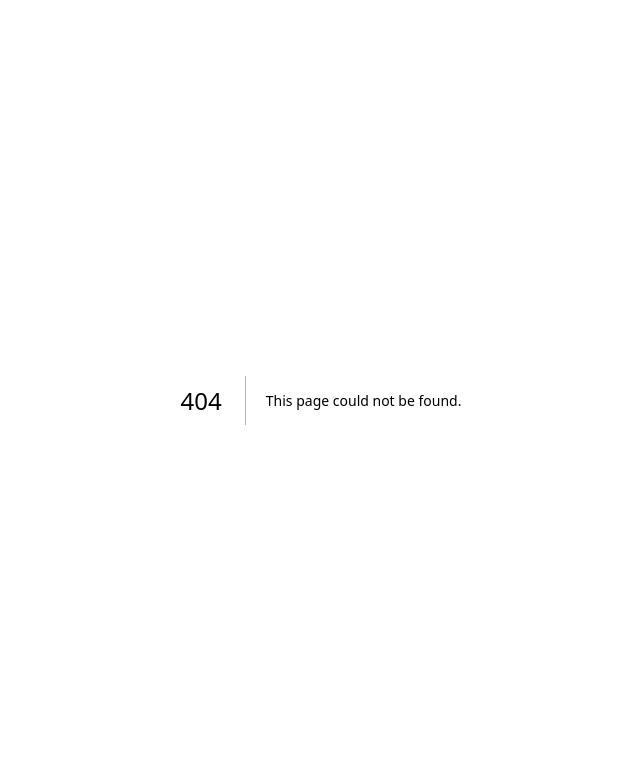
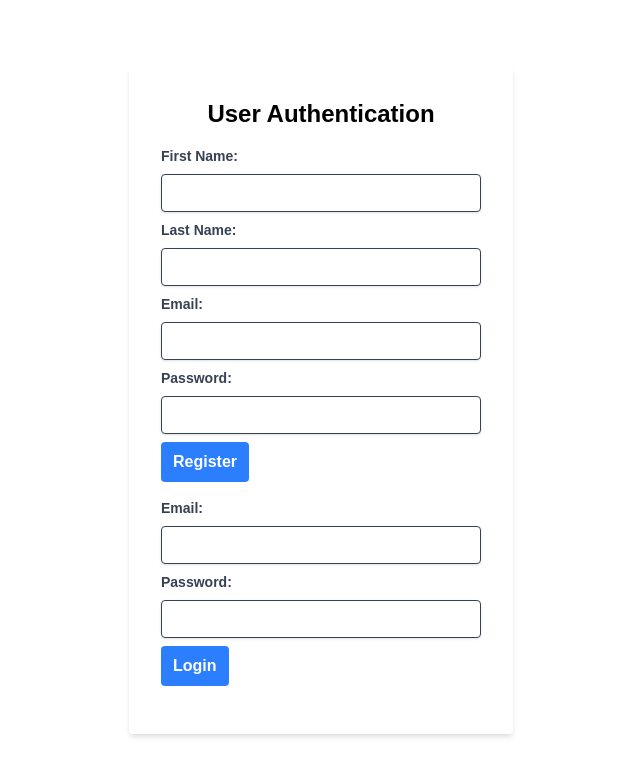
Before and after one commit to ffuad13/sinau-koding-fs, a Next.js app: page /user in a window 1280 px wide. Before the commit this address had no page. Shown: the top 776 px of the page, without its empty margins (319-959 px from the left). Built offline with nearby package versions, Linux system fonts and the light colour scheme.

Commit message:
add redux

```diff
--- a/package.json
+++ b/package.json
@@ -7,16 +7,19 @@
     "build": "next build",
     "start": "next start",
     "lint": "next lint",
-    "server": "json-server --watch db.json --port 3030",
+    "server": "json-server --watch db.json --port 3040",
     "test": "jest",
     "test:watch": "jest --watch"
   },
   "dependencies": {
+    "@reduxjs/toolkit": "^2.8.0",
     "clsx": "^2.1.1",
     "json-server": "^1.0.0-beta.3",
+    "ky": "^1.8.1",
     "next": "15.2.2",
     "react": "^19.0.0",
     "react-dom": "^19.0.0",
+    "react-redux": "^9.2.0",
     "react-router-dom": "^7.5.0"
   },
   "devDependencies": {
--- a/src/app/greet/page.js
+++ b/src/app/greet/page.js
@@ -1,9 +1,12 @@
+import AuthGuard from '@/components/AuthGuard'
 import Greeting from '@/components/Greeting'
 
 export default function Greet() {
 	return (
-		<>
+		<AuthGuard>
+			<div>
 			<Greeting name='Faizul Fuadi'/>
-		</>
+			</div>
+		</AuthGuard>
 	)
 }
--- a/src/app/layout.js
+++ b/src/app/layout.js
@@ -1,15 +1,31 @@
+"use client"
 import "./globals.css";
+import {Provider} from 'react-redux'
+import {store} from '@/store/store'
+import { useEffect, useState} from 'react'
 
-export const metadata = {
-  title: "Belajar React Sinau Koding",
-  description: "Generated by create next app",
-};
+// export const metadata = {
+//   title: "Belajar React Sinau Koding",
+//   description: "Generated by create next app",
+// };
 
 
 export default function RootLayout({ children }) {
+  const [isClient, setIsClient] = useState(false)
+
+  useEffect(() => {
+    setIsClient(true)
+  }, [])
+
   return (
     <html lang="en">
-      <body>{children}</body>
+      <body>
+        {isClient ? (
+          <Provider store={store}>
+            {children}
+          </Provider>
+        ) : null}
+      </body>
     </html>
   )
 }
--- a/src/app/page.js
+++ b/src/app/page.js
@@ -3,6 +3,7 @@
 import ProductList from "@/components/ProductList";
 import ComplexForm from "@/components/ComplexForm";
 import { useState, useEffect, useMemo, useCallback } from "react";
+import { store } from "@/store/store";
 
 export default function Home() {
   const [products, setProducts] = useState([]);
@@ -10,13 +11,14 @@ export default function Home() {
   const lalalala = "sbsbbsbsbsb"
 
   const fetchProducts = useCallback(async () => {
-    const res = await fetch('http://localhost:3030/products');
+    const res = await fetch('http://localhost:3040/products');
     const data = await res.json();
     setProducts(data);
   }, []);
 
   useEffect(() => {
     fetchProducts();
+    console.log("state", store.getState())
   }, [fetchProducts]);
 
   const memoizedProduct = useMemo(() => products, [products])
--- /dev/null
+++ b/src/app/user/page.js
@@ -0,0 +1,14 @@
+import LoginForm from '@/components/LoginForm'
+import RegisterForm from '@/components/RegisterForm'
+
+export default function AuthUser() {
+	return (
+		<div className='flex justify-center items-center h-screen'>
+			<div className='bg-white p-8 rounded shadow-md w-96'>
+				<h2 className='text-2xl font-semibold mb-4 text-center text-black'>User Authentication</h2>
+				<RegisterForm />
+				<LoginForm />
+			</div>
+		</div>
+	)
+}
--- /dev/null
+++ b/src/components/AuthGuard.js
@@ -0,0 +1,47 @@
+'use client'
+
+import {useState, useEffect} from 'react'
+import {useRouter} from 'next/navigation'
+import {useSelector, useDispatch} from 'react-redux'
+import {selectIsAuthenticated} from '@/store/userSlice'
+import { store } from '@/store/store'
+
+function AuthGuard({children}) {
+	// const [isAuthenticated, setIsAuthenticated] = useState(false)
+	const isAuthenticated = useSelector(selectIsAuthenticated)
+  const [isLoading, setIsloading] = useState(true);
+	const router = useRouter()
+	const dispatch = useDispatch()
+
+	// useEffect(() => {
+	// 	const token = localStorage.getItem('token')
+
+	// 	if (token) {
+	// 		setIsAuthenticated(true)
+	// 	} else {
+	// 		setIsAuthenticated(false)
+	// 		router.push('/')
+	// 	}
+	// 	setIsloading(false)
+	// }, [router])
+	useEffect(() => {
+		if (!isAuthenticated) {
+			console.log(`not authenticated`)
+			console.log('loggggggg', store.getState())
+			router.push('/')
+		}
+	}, [isAuthenticated, router, dispatch])
+
+	if (isLoading) {
+		return <div>Loading...</div>
+	}
+
+	if (!isAuthenticated) {
+		return <div>Redirectting...</div>
+	}
+
+	return <>{children}</>
+
+}
+
+export default AuthGuard
--- /dev/null
+++ b/src/components/LoginForm.js
@@ -0,0 +1,88 @@
+'use client'
+
+import {useState} from 'react'
+import {useRouter} from 'next/navigation'
+import ky from 'ky';
+import clsx from "clsx";
+import {useDispatch} from 'react-redux'
+import {loginSuccess} from '@/store/userSlice'
+import { store } from '@/store/store';
+
+
+function LoginForm() {
+  const [email, setEmail] = useState("");
+  const [password, setPassword] = useState("");
+  const [message, setMessage] = useState("");
+  const [isLoading, setIsloading] = useState(false);
+	const router = useRouter()
+	const dispatch = useDispatch()
+
+	const handleSubmit = async (event) => {
+		event.preventDefault();
+    setIsloading(true);
+    setMessage("");
+
+		try {
+			const response = await ky.post('http://localhost:3030/api/user/login', { json: { email, password }}).json()
+			// const dataErr = response.errors[0]?.status === '400' || !response
+
+			if (!response) {
+				setMessage(response.errors[0].title || 'login failed')
+			} else {
+				// localStorage.setItem('token', response.data)
+				dispatch(loginSuccess({user: {email: email}, token: response.data}))
+				// console.log(response.message)
+				console.log("state", store.getState())
+
+				router.push('/coba')
+			}
+		} catch (error) {
+			console.error("error during login", error);
+      setMessage("Error login.");
+		} finally {
+			setIsloading(false)
+		}
+	}
+
+	return (
+			<form onSubmit={handleSubmit} className="mb-4">
+				<div className="mb-2">
+					<label htmlFor="loginEmail" className="block text-gray-700 text-sm font-bold mb-2">
+						Email:
+					</label>
+					<input
+						type="email"
+						id="loginEmail"
+						className="shadow appearance-none border rounded w-full py-2 px3 text-gray-700 leading-tight focus:outline-0 focus:shadow-amber-200"
+						value={email}
+						onChange={(event) => setEmail(event.target.value)}
+						required
+					/>
+				</div>
+				<div className="mb-2">
+					<label htmlFor="loginPassword" className="block text-gray-700 text-sm font-bold mb-2">
+						Password:
+					</label>
+					<input
+						type="password"
+						id="loginPassword"
+						className="shadow appearance-none border rounded w-full py-2 px3 text-gray-700 leading-tight focus:outline-0 focus:shadow-amber-200"
+						value={password}
+						onChange={(event) => setPassword(event.target.value)}
+						required
+					/>
+				</div>
+				<button
+					type="submit"
+					className="bg-blue-500 hover:bg-blue-700 text-white font-bold py-2 px-3 rounded focus:outline-none focus:shadow-amber-300 disabled:opacity-50"
+					disabled={isLoading}
+				>
+					{isLoading ? "Logging in..." : "Login"}
+				</button>
+
+				{message && <p className={clsx(`mt-4 text-sm ${isLoading ? 'text-green-500' : 'text-red-500'}`)}>{message}</p>}
+			</form>
+		);
+}
+
+export default LoginForm
--- a/src/components/ProductItem.js
+++ b/src/components/ProductItem.js
@@ -1,7 +1,7 @@
 import React, {memo} from 'react'
 
 function ProductItem({ product }) {
-  console.log(`ProductItem ${product.id} rendered`) // For tracking re-renders
+  // console.log(`ProductItem ${product.id} rendered`) // For tracking re-renders
 
   return (
     <div className="bg-white shadow-md rounded-lg p-4">
--- a/src/components/ProductList.js
+++ b/src/components/ProductList.js
@@ -1,7 +1,7 @@
 import ProductItem from "./ProductItem";
 
 function ProductList({ products }) {
-  console.log("ProductList rendered"); // For tracking re-renders
+  // console.log("ProductList rendered"); // For tracking re-renders
 
   return (
     <div className="grid grid-cols-1 md:grid-cols-2 lg:grid-cols-3 gap-4">
--- /dev/null
+++ b/src/components/RegisterForm.js
@@ -0,0 +1,109 @@
+"use client";
+
+import { useState } from "react";
+import ky from "ky";
+import clsx from "clsx";
+
+function RegisterForm() {
+  const [firstName, setFirstName] = useState("");
+  const [lastName, setLastName] = useState("");
+  const [email, setEmail] = useState("");
+  const [password, setPassword] = useState("");
+  const [message, setMessage] = useState("");
+  const [isLoading, setIsloading] = useState(false);
+
+  const handleSubmit = async (event) => {
+    event.preventDefault();
+    setIsloading(true);
+    setMessage("");
+
+    try {
+      const response = await ky
+        .post("http://localhost:3030/api/user/register", { json: { firstName, lastName, email, password } })
+        .json();
+      console.log(response);
+
+      if (!response) {
+        setMessage(response.message || "Registration failed");
+      } else {
+        setMessage(response.message);
+        setFirstName("");
+        setLastName("");
+        setEmail("");
+        setPassword("");
+      }
+    } catch (error) {
+      console.error("error register", error);
+      setMessage("Error register.");
+    } finally {
+      setIsloading(false);
+    }
+  };
+
+  return (
+    <form onSubmit={handleSubmit} className="mb-4">
+      <div className="mb-2">
+        <label htmlFor="firstName" className="block text-gray-700 text-sm font-bold mb-2">
+          First Name:
+        </label>
+        <input
+          type="text"
+          id="firstName"
+          className="shadow appearance-none border rounded w-full py-2 px3 text-gray-700 leading-tight focus:outline-0 focus:shadow-amber-200"
+          value={firstName}
+          onChange={(event) => setFirstName(event.target.value)}
+          required
+        />
+      </div>
+      <div className="mb-2">
+        <label htmlFor="lastName" className="block text-gray-700 text-sm font-bold mb-2">
+          Last Name:
+        </label>
+        <input
+          type="text"
+          id="lastName"
+          className="shadow appearance-none border rounded w-full py-2 px3 text-gray-700 leading-tight focus:outline-0 focus:shadow-amber-200"
+          value={lastName}
+          onChange={(event) => setLastName(event.target.value)}
+        />
+      </div>
+      <div className="mb-2">
+        <label htmlFor="email" className="block text-gray-700 text-sm font-bold mb-2">
+          Email:
+        </label>
+        <input
+          type="email"
+          id="email"
+          className="shadow appearance-none border rounded w-full py-2 px3 text-gray-700 leading-tight focus:outline-0 focus:shadow-amber-200"
+          value={email}
+          onChange={(event) => setEmail(event.target.value)}
+          required
+        />
+      </div>
+      <div className="mb-2">
+        <label htmlFor="password" className="block text-gray-700 text-sm font-bold mb-2">
+          Password:
+        </label>
+        <input
+          type="password"
+          id="password"
+          className="shadow appearance-none border rounded w-full py-2 px3 text-gray-700 leading-tight focus:outline-0 focus:shadow-amber-200"
+          value={password}
+          onChange={(event) => setPassword(event.target.value)}
+          required
+        />
+      </div>
+      <button
+        type="submit"
+        className="bg-blue-500 hover:bg-blue-700 text-white font-bold py-2 px-3 rounded focus:outline-none focus:shadow-amber-300 disabled:opacity-50"
+        disabled={isLoading}
+      >
+        {isLoading ? "Registering..." : "Register"}
+      </button>
+
+			{message && <p className={clsx(`mt-4 text-sm ${isLoading ? 'text-green-500' : 'text-red-500'}`)}>{message}</p>}
+    </form>
+  );
+}
+
+export default RegisterForm
--- /dev/null
+++ b/src/store/store.js
@@ -0,0 +1,8 @@
+import {configureStore} from '@reduxjs/toolkit'
+import userReducer from '@/store/userSlice'
+
+export const store = configureStore({
+	reducer: {
+		user: userReducer
+	}
+})
--- /dev/null
+++ b/src/store/userSlice.js
@@ -0,0 +1,34 @@
+import {createSlice} from '@reduxjs/toolkit'
+
+const initialState = {
+	isAuthenticated: false,
+	user: null,
+	token: null
+}
+
+export const userSlice = createSlice({
+	name: 'user',
+	initialState,
+	reducers: {
+		loginSuccess: (state, action) => {
+			state.isAuthenticated = true
+			state.user = action.payload.user
+			state.token = action.payload.token
+		},
+		logout: (state) => {
+			state.isAuthenticated = false
+			state.user = null
+			state.token = null
+		},
+		updateUser: (state, action) => {
+			state.user = {...state.user, ...action.payload}
+		}
+	}
+})
+
+export const {loginSuccess, logout, updateUser} = userSlice.actions
+export const selectIsAuthenticated = (state) => state.user.isAuthenticated
+export const selectUser = (state) => state.user.user
+export const selectToken = (state) => state.user.token
+
+export default userSlice.reducer
```
Also changed, not shown: 1 other file (tests, documents, lock files or other folders).
